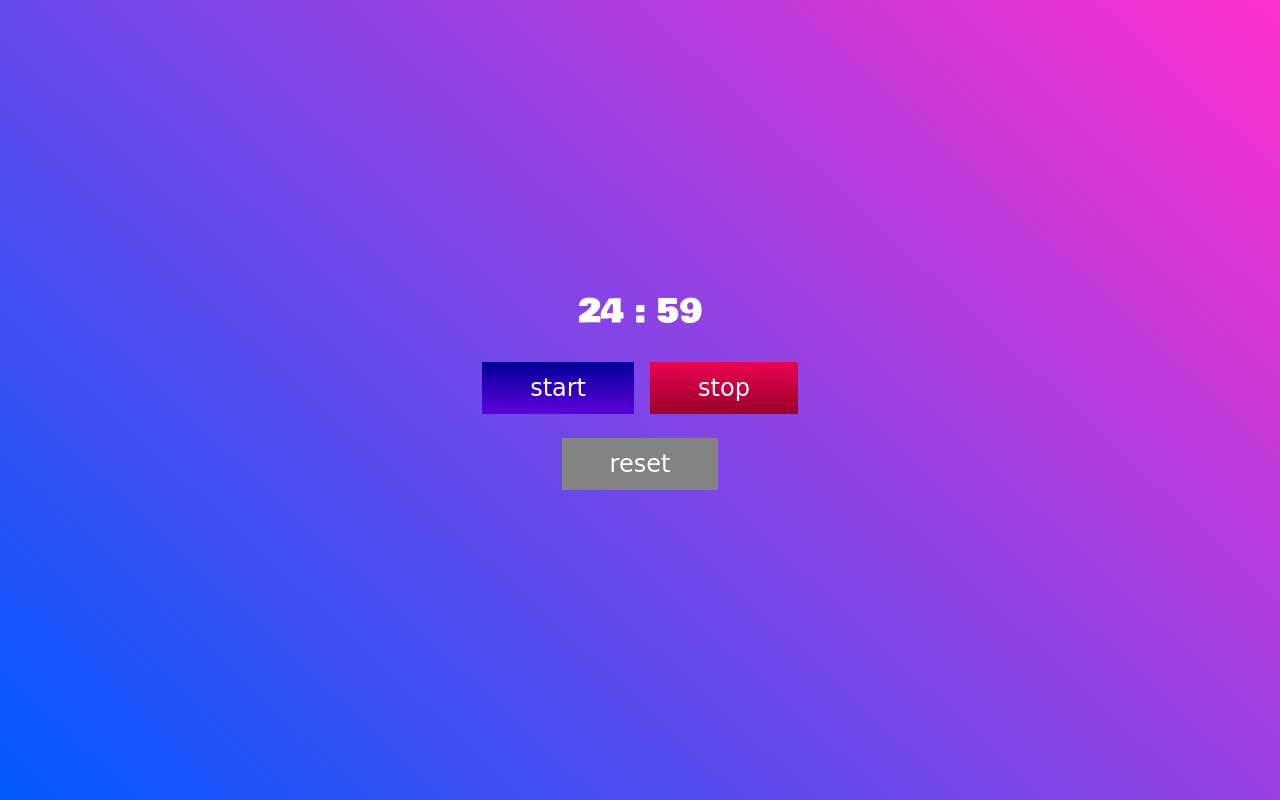
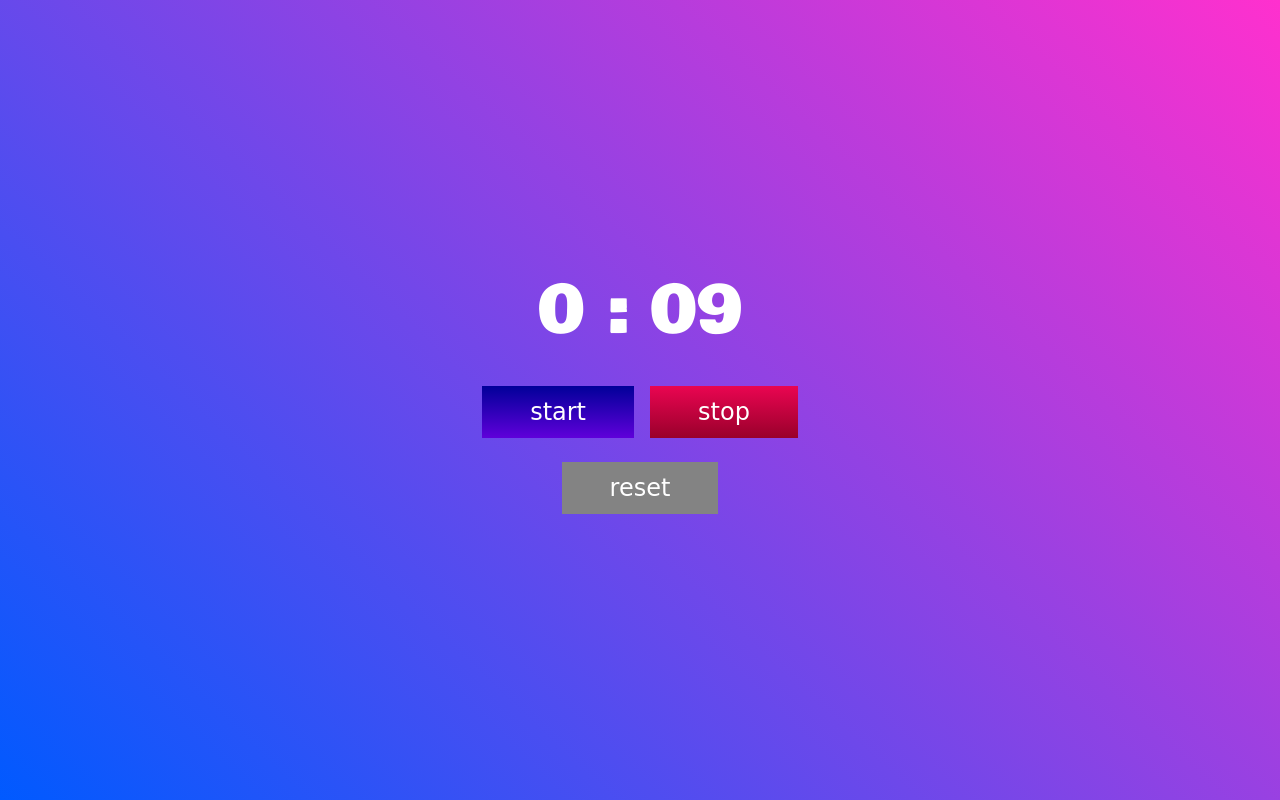
Before and after one commit to JohnnyBeCrafting/pomodoro-basic, a plain HTML site: page index.html in a window 1280 px wide. Both pictures are taken after a click on the button "start". Drawn offline with Linux system fonts and the light colour scheme; a web font is replaced by a local one.

Commit message:
adds sounds and changes default message

```diff
--- a/index.html
+++ b/index.html
@@ -21,7 +21,7 @@
             <div class="clock__timer">
               <div class="clock__time">
                 <span id="clock__output" class="clock__output-message">
-                    Work for 25 minutes, then take a break for 5 min
+                   You've got this!
                 </span>
               </div>
               <div class="clock__options">
--- a/scripts/app.js
+++ b/scripts/app.js
@@ -4,11 +4,14 @@ function init() {
     let startBtn = document.getElementById("start");
     let stopBtn = document.getElementById("stop");
     let resetBtn = document.getElementById("reset");
-    let initTime = 1500;
-    let initMsg = `Work for 25 minutes, then take a break for 5 minutes. DO ITTT`;
+    let initTime = 10;
+    let initMsg = `I've always believed in you`;
     let numTimes = 0;
     let timerOn = false;
+    let audio__start = new Audio('../sounds/alert.mp3');
+    let audio__end = new Audio('../sounds/alert2.mp3');
     function onload(){
+        audio__start.play();
         startBtn.disabled = true;
         numTimes++;
         let intervalID = setInterval(showTime, 1000);
@@ -22,8 +25,9 @@ function init() {
                     clockOutput.textContent = outputTime;
                     document.title = outputTime;
                     initTime--;
-                    if (initTime === 0) {
+                    if (initTime <= 0) {
                         console.log("ding");
+                        audio__end.play('../sounds/alert2.mp3');
                         clearInterval(intervalID);
                     }
                 }else{
@@ -34,8 +38,8 @@ function init() {
                     document.title = outputTime;
                     clockOutput.textContent = outputTime;
                     initTime--;
-                    if (initTime === 0) {
-                        console.log("ding");
+                    if (initTime <= 0) {
+                        audio__end.play('../sounds/alert2.mp3');
                         clearInterval(intervalID);
                     }
                 }
--- a/stylesheets/main.css
+++ b/stylesheets/main.css
@@ -45,7 +45,7 @@ html,
 
 .clock__output-message{
     font-family: 'Bowlby One', cursive;
-    font-size: 2em;
+    font-size: 4em;
     color: #fff;
 }
 
```
Also changed, not shown: 2 other files.
